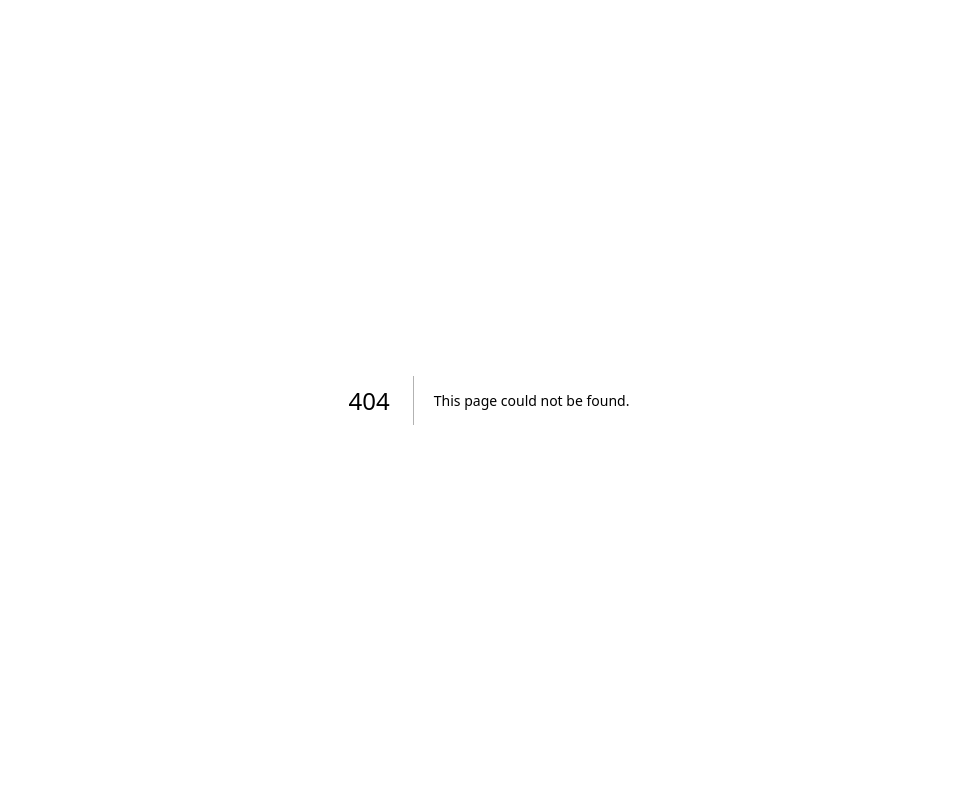
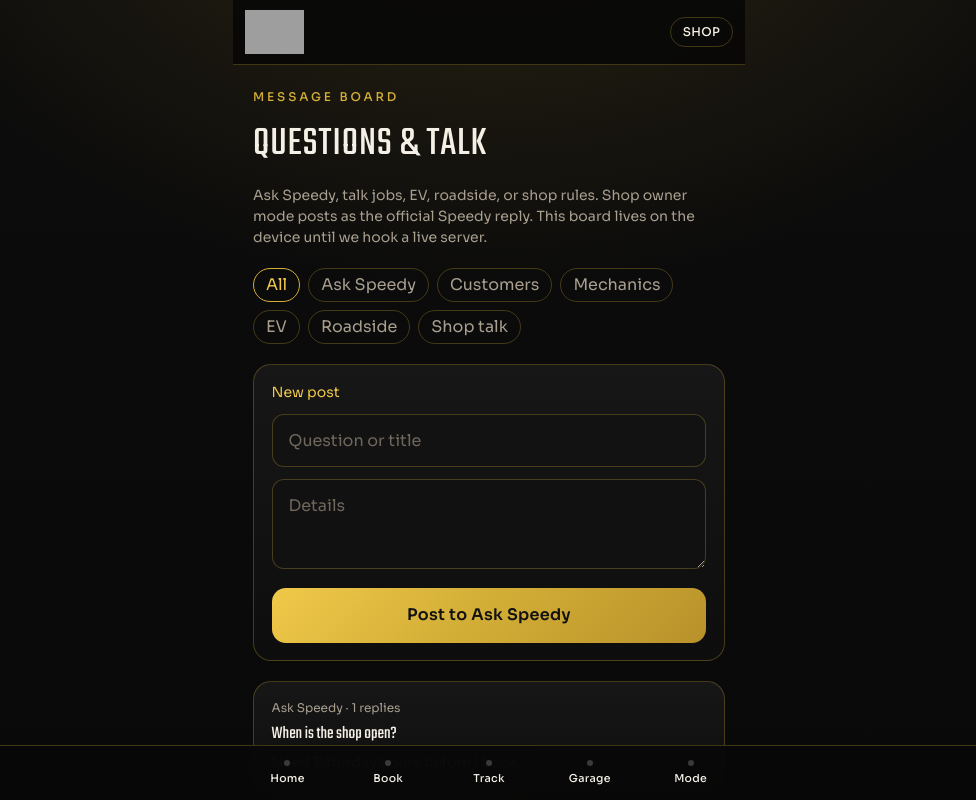
Before and after one commit to speedyapointments-cyber/speedyautobot, a Next.js app: page /board in a window 1280 px wide. Before the commit this address had no page. Shown: the top 800 px of the page, without its empty margins (151-1127 px from the left). Built offline with nearby package versions, Linux system fonts and the light colour scheme; grey boxes are pictures that could not be loaded.

Commit message:
Ship message board UI and home link

```diff
--- /dev/null
+++ b/src/app/board/page.tsx
@@ -0,0 +1,165 @@
+"use client";
+
+import { useEffect, useMemo, useState } from "react";
+import { AppShell } from "@/components/AppShell";
+import { useRole } from "@/components/RoleSwitch";
+import { SEED, TOPICS, type BoardPost, type BoardTopic } from "@/lib/board";
+
+const KEY = "speedy.board.v1";
+
+export default function BoardPage() {
+  const { role } = useRole();
+  const [posts, setPosts] = useState<BoardPost[]>(SEED);
+  const [topic, setTopic] = useState<BoardTopic | "All">("All");
+  const [open, setOpen] = useState<string | null>(null);
+  const [title, setTitle] = useState("");
+  const [body, setBody] = useState("");
+  const [reply, setReply] = useState("");
+
+  useEffect(() => {
+    try {
+      const raw = localStorage.getItem(KEY);
+      if (raw) setPosts(JSON.parse(raw) as BoardPost[]);
+    } catch {
+      /* keep seed */
+    }
+  }, []);
+
+  function persist(next: BoardPost[]) {
+    setPosts(next);
+    localStorage.setItem(KEY, JSON.stringify(next));
+  }
+
+  const visible = useMemo(
+    () => (topic === "All" ? posts : posts.filter((p) => p.topic === topic)),
+    [posts, topic],
+  );
+  const thread = posts.find((p) => p.id === open) ?? null;
+  const official = role === "shop";
+  const author = official ? "Speedy" : role === "mechanic" ? "Tech" : "Guest";
+
+  function addPost() {
+    if (!title.trim() || !body.trim()) return;
+    const next: BoardPost = {
+      id: `b-${Date.now()}`,
+      topic: topic === "All" ? "Ask Speedy" : topic,
+      title: title.trim(),
+      body: body.trim(),
+      author,
+      official,
+      createdAt: new Date().toISOString(),
+      replies: [],
+    };
+    persist([next, ...posts]);
+    setTitle("");
+    setBody("");
+    setOpen(next.id);
+  }
+
+  function addReply() {
+    if (!thread || !reply.trim()) return;
+    persist(
+      posts.map((p) =>
+        p.id !== thread.id
+          ? p
+          : {
+              ...p,
+              replies: [
+                ...p.replies,
+                {
+                  id: `r-${Date.now()}`,
+                  author,
+                  official,
+                  body: reply.trim(),
+                  createdAt: new Date().toISOString(),
+                },
+              ],
+            },
+      ),
+    );
+    setReply("");
+  }
+
+  return (
+    <AppShell>
+      <div className="px-5 py-6 space-y-5">
+        <p className="text-xs font-medium tracking-[0.24em] text-[var(--gold)] uppercase">Message board</p>
+        <h1 className="section-title">Questions &amp; talk</h1>
+        <p className="muted text-sm">
+          Ask Speedy, talk jobs, EV, roadside, or shop rules. Shop owner mode posts
+          as the official Speedy reply. This board lives on the device until we hook
+          a live server.
+        </p>
+
+        <div className="flex flex-wrap gap-2">
+          {(["All", ...TOPICS] as const).map((item) => (
+            <button
+              key={item}
+              type="button"
+              onClick={() => {
+                setTopic(item);
+                setOpen(null);
+              }}
+              className={`rounded-full border px-3 py-1 text-xs ${
+                topic === item ? "border-[var(--gold)] text-[var(--gold-bright)]" : "border-[var(--line)] text-[var(--ink-muted)]"
+              }`}
+            >
+              {item}
+            </button>
+          ))}
+        </div>
+
+        {thread ? (
+          <section className="space-y-3">
+            <button type="button" className="text-sm text-[var(--gold-bright)]" onClick={() => setOpen(null)}>
+              ← All posts
+            </button>
+            <article className="panel space-y-2">
+              <p className="text-xs text-[var(--ink-muted)]">
+                {thread.topic} · {thread.author} {thread.official ? "· Official" : ""}
+              </p>
+              <h2 className="text-xl" style={{ fontFamily: "var(--font-display), sans-serif" }}>{thread.title}</h2>
+              <p className="text-sm">{thread.body}</p>
+            </article>
+            {thread.replies.map((item) => (
+              <article key={item.id} className="panel space-y-1">
+                <p className="text-xs text-[var(--gold-bright)]">
+                  {item.author} {item.official ? "· Official Speedy" : ""}
+                </p>
+                <p className="text-sm">{item.body}</p>
+              </article>
+            ))}
+            <textarea className="field min-h-[90px]" placeholder={official ? "Reply as Speedy" : "Add a reply"} value={reply} onChange={(e) => setReply(e.target.value)} />
+            <button type="button" className="btn-gold" onClick={addReply}>
+              Post reply
+            </button>
+          </section>
+        ) : (
+          <>
+            <section className="panel space-y-3">
+              <p className="text-sm text-[var(--gold-bright)]">New post</p>
+              <input className="field" placeholder="Question or title" value={title} onChange={(e) => setTitle(e.target.value)} />
+              <textarea className="field min-h-[90px]" placeholder="Details" value={body} onChange={(e) => setBody(e.target.value)} />
+              <button type="button" className="btn-gold" onClick={addPost}>
+                Post to {topic === "All" ? "Ask Speedy" : topic}
+              </button>
+            </section>
+            <ul className="space-y-3">
+              {visible.map((post) => (
+                <li key={post.id}>
+                  <button type="button" className="panel w-full space-y-1 text-left" onClick={() => setOpen(post.id)}>
+                    <p className="text-xs text-[var(--ink-muted)]">
+                      {post.topic} · {post.replies.length} replies
+                    </p>
+                    <p className="text-lg" style={{ fontFamily: "var(--font-display), sans-serif" }}>{post.title}</p>
+                    <p className="muted text-sm line-clamp-2">{post.body}</p>
+                  </button>
+                </li>
+              ))}
+            </ul>
+          </>
+        )}
+      </div>
+    </AppShell>
+  );
+}
--- a/src/app/page.tsx
+++ b/src/app/page.tsx
@@ -29,24 +29,16 @@ export default function HomePage() {
           <div className="animate-rise-delay-3 mt-6 space-y-3">
             <RoleSwitch />
             <RoleHomeLinks />
-            <a href={`tel:${SHOP.phoneTel}`} className="btn-ghost">
-              Call {SHOP.phone}
-            </a>
+            <Link href="/board" className="btn-ghost">Message board</Link>
+            <a href={`tel:${SHOP.phoneTel}`} className="btn-ghost">Call {SHOP.phone}</a>
           </div>
         </div>
       </section>
-
-      <section className="px-5 py-8">
-        <GarageCard />
-      </section>
-
+      <section className="px-5 py-8"><GarageCard /></section>
       <section className="px-5 pb-8">
         <div className="panel space-y-3">
           <h2 className="section-title text-[1.9rem]!">Share this app</h2>
           <ShareActions title="Speedy Mobile Auto Repair" text={SHARE.customerText} url={SHARE.app} />
-          <Link href="/for" className="text-sm text-[var(--gold-bright)] underline">
-            I am a mechanic or shop owner
-          </Link>
         </div>
       </section>
     </AppShell>
```
